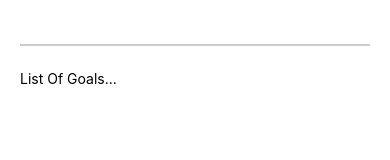
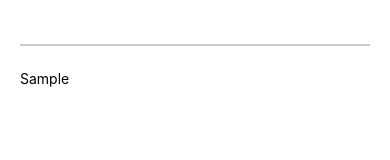
Before and after one commit to KaleabIsDoneWithJava/Goal_List_App-React_Native, a React Native app: screen / in a window 390 px wide. Both pictures are taken after typing "Sample" into the empty fields and a click on the button "ADD GOAL". Shown: the part 136-296 px from the top of the page. Built offline with nearby package versions, Linux system fonts and the light colour scheme.

Commit message:
Managing A List Of Course Goals

```diff
--- a/App.js
+++ b/App.js
@@ -4,13 +4,18 @@ import { Button, StyleSheet, Text, TextInput, View } from "react-native";
 
 export default function App() {
   const [enteredGoalText, setEnteredGoalText] = useState("");
+  const [courseGoals, setCourseGoals] = useState([]);
 
   function goalInputHandler(enteredText) {
     setEnteredGoalText(enteredText);
     //console.log(enteredText);
   }
   function addGoalHandler() {
-    console.log(enteredGoalText);
+    //console.log(enteredGoalText);
+    setCourseGoals((currentCourseGoals) => [
+      ...currentCourseGoals,
+      enteredGoalText,
+    ]);
   }
 
   return (
@@ -24,7 +29,9 @@ export default function App() {
         <Button title="Add Goal" onPress={addGoalHandler} />
       </View>
       <View style={styles.goalsContainer}>
-        <Text>List Of Goals...</Text>
+        {courseGoals.map((goal) => (
+          <Text key={goal}>{goal}</Text>
+        ))}
       </View>
     </View>
   );
```
